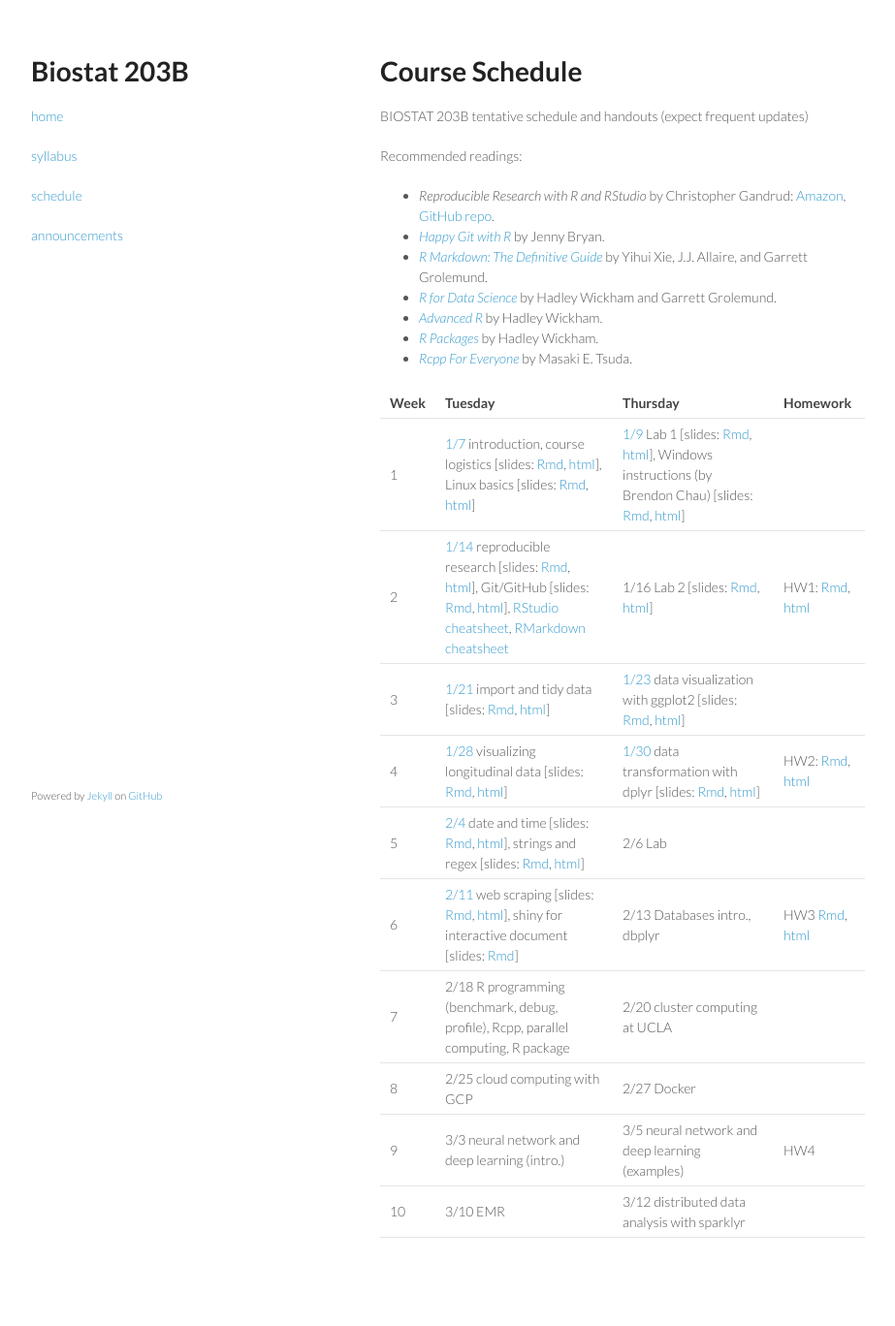
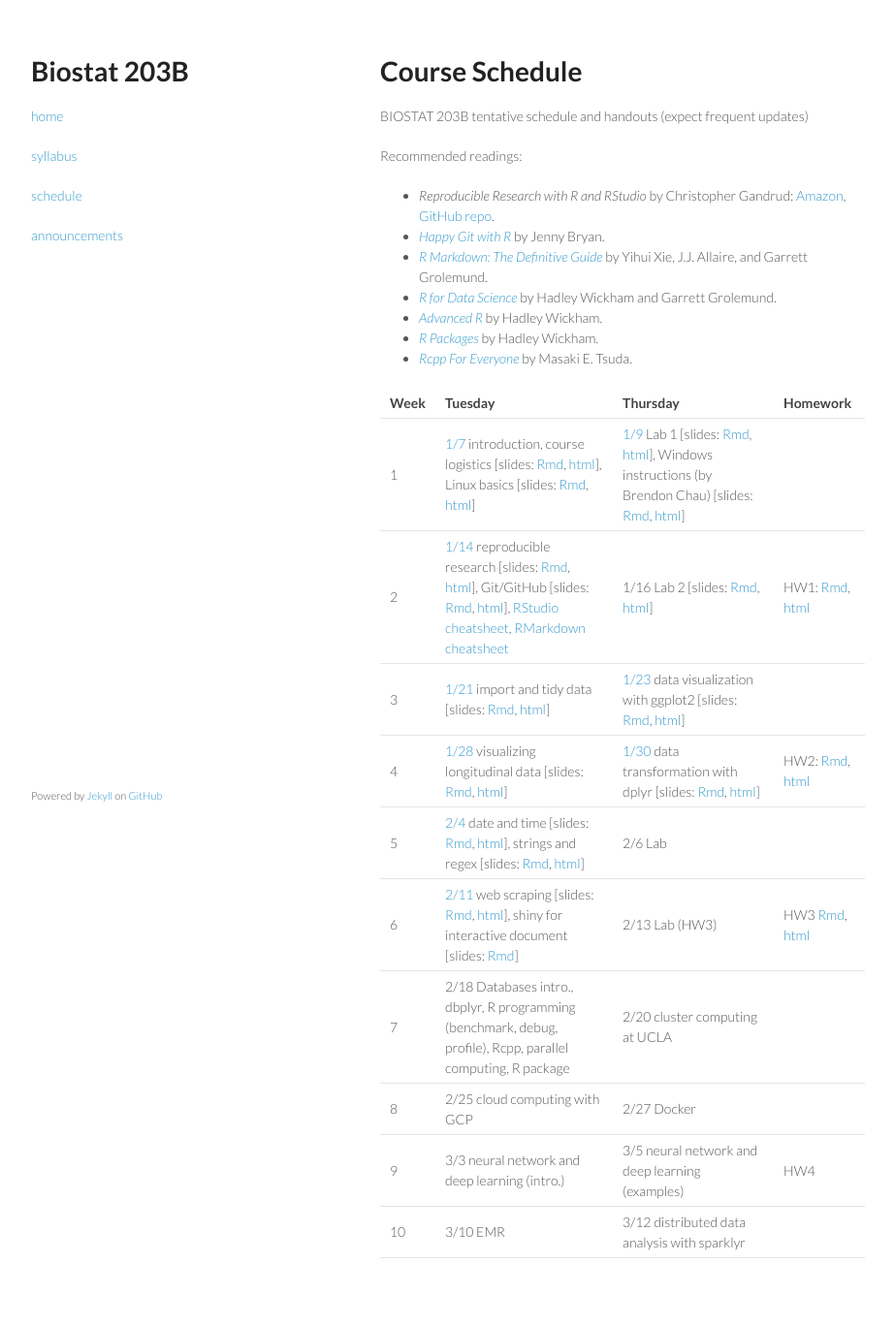
Before and after one commit to ucla-biostat203b-2020winter/ucla-biostat203b-2020winter.github.io, a Jekyll site: the page built from schedule.md, in a window 1280 px wide. Shown: the whole page at 97% size, without its empty margins (178-1101 px from the left). Built offline with Jekyll 4.4.1, drawn with Linux system fonts in a browser that asks for light colours; before the commit the page ends 1347 px from its top, so only the background shows below that.

Commit message:
todo for 2/13 lab

```diff
--- a/schedule.md
+++ b/schedule.md
@@ -23,8 +23,8 @@ Recommended readings:
 | 3 | [1/21](http://ucla-biostat203b-2020winter.github.io/biostat203bwinter2020/2020/01/21/week3-day1.html) import and tidy data \[slides: [Rmd](https://raw.githubusercontent.com/ucla-biostat203b-2020winter/ucla-biostat203b-2020winter.github.io/master/slides/05-tidy/tidy.Rmd), [html](./slides/05-tidy/tidy.html)\]  | [1/23](http://ucla-biostat203b-2020winter.github.io/biostat203bwinter2020/2020/01/23/week3-day2.html) data visualization with ggplot2 \[slides: [Rmd](https://raw.githubusercontent.com/ucla-biostat203b-2020winter/ucla-biostat203b-2020winter.github.io/master/slides/06-vis/ggplot2.Rmd), [html](./slides/06-vis/ggplot2.html)\]  |
 | 4 | [1/28](http://ucla-biostat203b-2020winter.github.io/biostat203bwinter2020/2020/01/28/week4-day1.html) visualizing longitudinal data \[slides: [Rmd](https://raw.githubusercontent.com/ucla-biostat203b-2020winter/ucla-biostat203b-2020winter.github.io/master/slides/06-vis/brolgar.Rmd), [html](./slides/06-vis/brolgar.html)\] | [1/30](http://ucla-biostat203b-2020winter.github.io/biostat203bwinter2020/2020/01/30/week4-day2.html) data transformation with dplyr \[slides: [Rmd](https://raw.githubusercontent.com/ucla-biostat203b-2020winter/ucla-biostat203b-2020winter.github.io/master/slides/07-dplyr/dplyr.Rmd), [html](./slides/07-dplyr/dplyr.html)\] | HW2: [Rmd](https://raw.githubusercontent.com/ucla-biostat203b-2020winter/ucla-biostat203b-2020winter.github.io/master/hw/hw2/hw2.Rmd), [html](./hw/hw2/hw2.html) |
 | 5 | [2/4](http://ucla-biostat203b-2020winter.github.io/biostat203bwinter2020/2020/02/04/week5-day1.html) date and time \[slides: [Rmd](https://raw.githubusercontent.com/ucla-biostat203b-2020winter/ucla-biostat203b-2020winter.github.io/master/slides/08-datetime/datetime.Rmd), [html](./slides/08-datetime/datetime.html)\], strings and regex \[slides: [Rmd](https://raw.githubusercontent.com/ucla-biostat203b-2020winter/ucla-biostat203b-2020winter.github.io/master/slides/09-strings/stringr.Rmd), [html](./slides/09-strings/stringr.html)\] | 2/6 Lab | |
-| 6 | [2/11](http://ucla-biostat203b-2020winter.github.io/biostat203bwinter2020/2020/02/11/week6-day1.html) web scraping \[slides: [Rmd](https://raw.githubusercontent.com/ucla-biostat203b-2020winter/ucla-biostat203b-2020winter.github.io/master/slides/10-scraping/scraping.Rmd), [html](./slides/10-scraping/scraping.html)\], shiny for interactive document \[slides: [Rmd](https://raw.githubusercontent.com/ucla-biostat203b-2020winter/ucla-biostat203b-2020winter.github.io/master/slides/11-shiny/shiny.Rmd)\] | 2/13 Databases intro., dbplyr | HW3 [Rmd](https://raw.githubusercontent.com/ucla-biostat203b-2020winter/ucla-biostat203b-2020winter.github.io/master/hw/hw3/hw3.Rmd), [html](./hw/hw3/hw3.html) |
-| 7 | 2/18 R programming (benchmark, debug, profile), Rcpp, parallel computing, R package | 2/20 cluster computing at UCLA |
+| 6 | [2/11](http://ucla-biostat203b-2020winter.github.io/biostat203bwinter2020/2020/02/11/week6-day1.html) web scraping \[slides: [Rmd](https://raw.githubusercontent.com/ucla-biostat203b-2020winter/ucla-biostat203b-2020winter.github.io/master/slides/10-scraping/scraping.Rmd), [html](./slides/10-scraping/scraping.html)\], shiny for interactive document \[slides: [Rmd](https://raw.githubusercontent.com/ucla-biostat203b-2020winter/ucla-biostat203b-2020winter.github.io/master/slides/11-shiny/shiny.Rmd)\] | 2/13 Lab (HW3) | HW3 [Rmd](https://raw.githubusercontent.com/ucla-biostat203b-2020winter/ucla-biostat203b-2020winter.github.io/master/hw/hw3/hw3.Rmd), [html](./hw/hw3/hw3.html) |
+| 7 | 2/18  Databases intro., dbplyr, R programming (benchmark, debug, profile), Rcpp, parallel computing, R package | 2/20 cluster computing at UCLA |
 | 8 | 2/25 cloud computing with GCP | 2/27 Docker | |
 | 9 | 3/3 neural network and deep learning (intro.) | 3/5 neural network and deep learning (examples) | HW4 |
 | 10 | 3/10 EMR | 3/12 distributed data analysis with sparklyr | |
```
